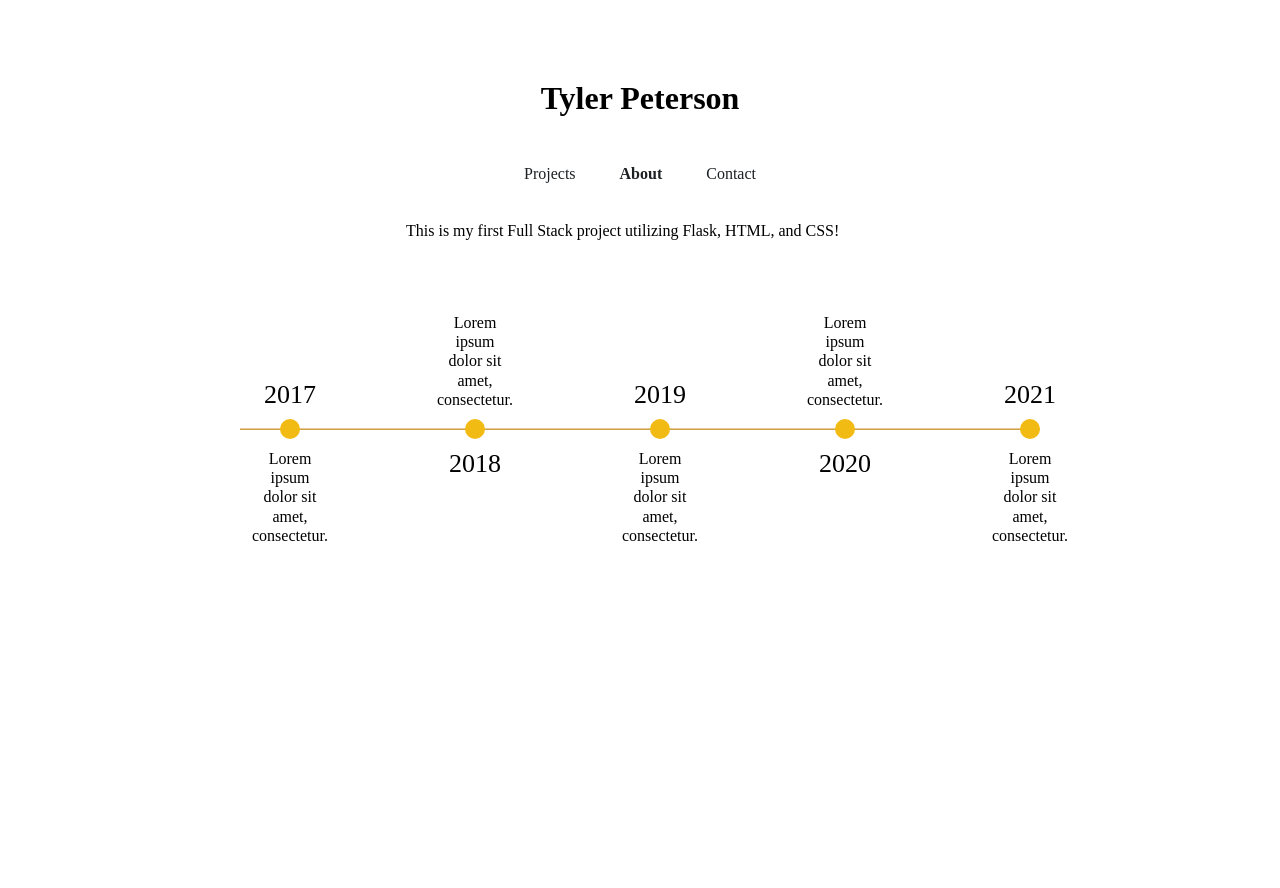
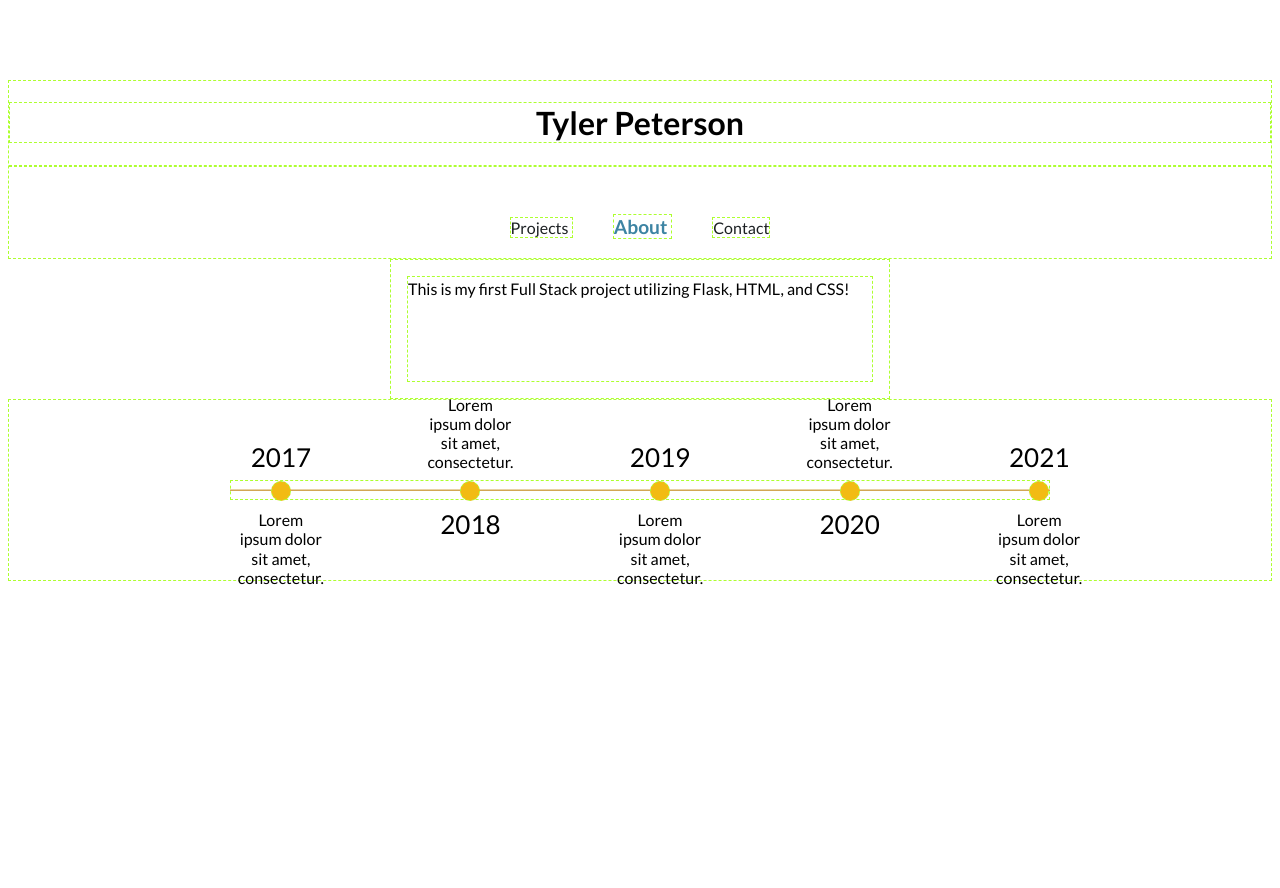
Before and after one commit to murphyslaw2781/Portfolio, a Flask app: page /about in a window 1280 px wide. After the commit the page ends 585 px from the top, so only its background shows below. Run offline with Flask 2, Linux system fonts and the light colour scheme.

Commit message:
About Style

```diff
--- a/source/static/css/style.css
+++ b/source/static/css/style.css
@@ -7,6 +7,11 @@
 html {
   font-family: Lato, "sans-serif";
 }
+/*Turn off Grids Here*/
+body *{
+  border: 1px dashed greenyellow;
+}
+/*Turn off Grids Here*/
 
 body {
   margin-top: 80px;
@@ -31,9 +36,15 @@
   margin-right: 2.5rem;
 }
 
-.nav__link--active,
+.nav__link--active{
+    font-weight: bold;
+    font-size: larger;
+    color: #3d84a3;
+
+}
 .nav__link:hover {
   font-weight: bold;
+
 }
 
 .main {
--- a/source/static/css/timeline.css
+++ b/source/static/css/timeline.css
@@ -1,30 +1,24 @@
-* {
-	outline:none;
-	box-sizing: border-box;
-}
-
-html, body {min-height: 100vh;}
-body {
-	font-family: 'Palanquin Dark';
-	font-weight: 400;
-	position: relative;
-}
-.about--paragraph{
+.about--paragraph {
     padding-bottom: 5rem;
     font-weight: 400;
     font-size: medium;
 }
+
 .timeline--about {
-	width:800px;
+    width: 65%;
     height: 20px;
     list-style: none;
     text-align: justify;
     margin: 80px auto;
-	background: -webkit-gradient(left top, left bottom, color-stop(0%, rgba(255,255,255,0)), color-stop(45%, rgba(255,255,255,0)), color-stop(51%, rgba(191,128,11,1)), color-stop(57%, rgba(255,255,255,0)), color-stop(100%, rgba(255,255,255,0)));
-	background: linear-gradient(to bottom, rgba(255,255,255,0) 0%, rgba(255,255,255,0) 45%, rgba(191,128,11,1) 51%, rgba(255,255,255,0) 57%, rgba(255,255,255,0) 100%);
+    background: -webkit-gradient(left top, left bottom, color-stop(0%, rgba(255, 255, 255, 0)), color-stop(45%, rgba(255, 255, 255, 0)), color-stop(51%, rgba(191, 128, 11, 1)), color-stop(57%, rgba(255, 255, 255, 0)), color-stop(100%, rgba(255, 255, 255, 0)));
+    background: linear-gradient(to bottom, rgba(255, 255, 255, 0) 0%, rgba(255, 255, 255, 0) 45%, rgba(191, 128, 11, 1) 51%, rgba(255, 255, 255, 0) 57%, rgba(255, 255, 255, 0) 100%);
 }
 
-.timeline--about:after {display: inline-block; content: ""; width: 100%;}
+.timeline--about:after {
+    display: inline-block;
+    content: "";
+    width: 100%;
+}
 
 .timeline--about li {
     display: inline-block;
@@ -49,6 +43,7 @@
 .timeline--about li:nth-child(odd):before {
     top: -40px;
 }
+
 .timeline--about li:nth-child(even):before {
     bottom: -40px;
 }
@@ -67,6 +62,7 @@
     margin-bottom: -10px;
     transform: translate(-50%, 100%);
 }
+
 .timeline--about li:nth-child(even):after {
     top: 0;
     margin-top: -10px;
--- a/source/templates/about.html
+++ b/source/templates/about.html
@@ -7,6 +7,7 @@
 <main class="main main--about">
   <p class="about--paragraph">This is my first Full Stack project utilizing Flask, HTML, and CSS!</p>
 </main>
+<div>
 <ul class="timeline--about">
 	<li data-year="2017" data-text="Lorem ipsum dolor sit amet, consectetur."></li>
 	<li data-year="2018" data-text="Lorem ipsum dolor sit amet, consectetur."></li>
@@ -14,5 +15,6 @@
 	<li data-year="2020" data-text="Lorem ipsum dolor sit amet, consectetur."></li>
 	<li data-year="2021" data-text="Lorem ipsum dolor sit amet, consectetur."></li>
 </ul>
+</div>
 
 {% endblock content %}
```
Lines whose indentation alone changed are shown as unchanged.
